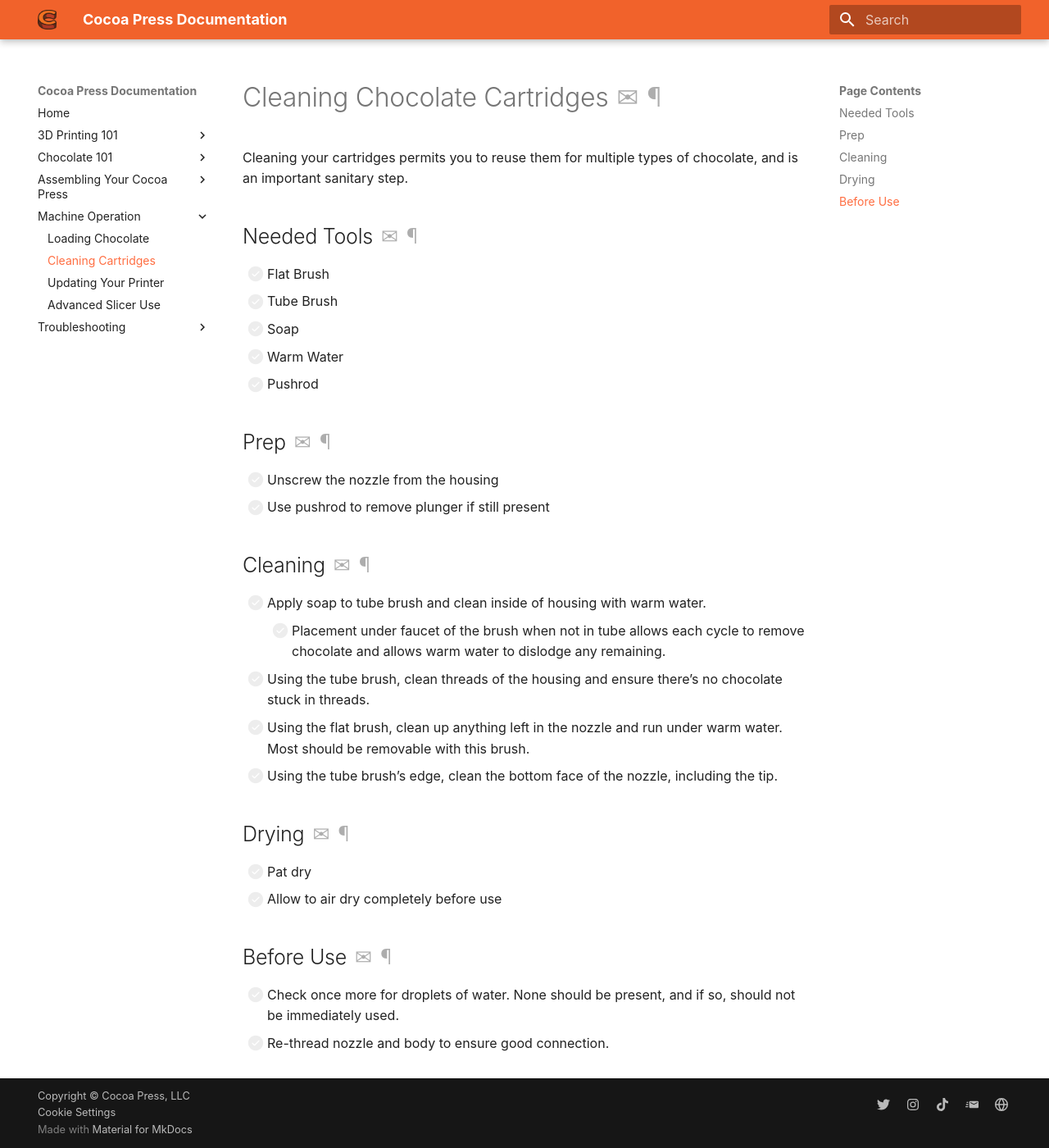
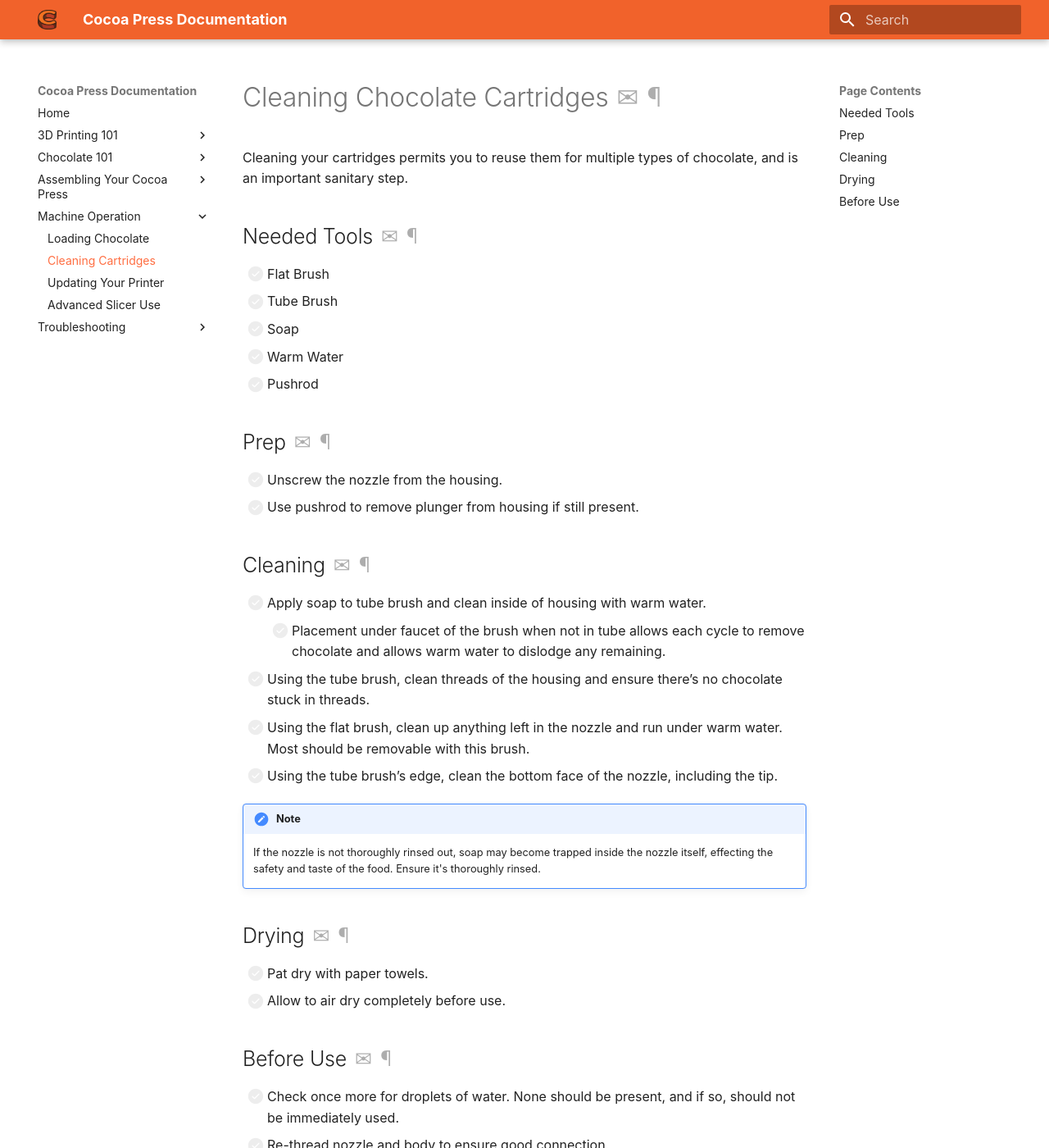
Before and after one commit to CocoaPress/docs, an MkDocs documentation site: the page built from docs/Printer/Cleaning.md, in a window 1280 px wide and 1400 px high. Shown: the whole window at 82% size. Built offline with MkDocs 1.6.1 and Material for MkDocs 9.7.7, drawn with Linux system fonts in a browser that asks for light colours; some web fonts are replaced.

Commit message:
Added basic PrusaSlicer screenshots as well as slightly better cleaning steps.

```diff
--- a/docs/Printer/Cleaning.md
+++ b/docs/Printer/Cleaning.md
@@ -6,7 +6,7 @@
 
 - [ ] Flat Brush
 - [ ] Tube Brush
-- [ ]  Soap
+- [ ] Soap
 - [ ] Warm Water
 - [ ] Pushrod
 
@@ -14,8 +14,8 @@
 
 ## Prep
 
-- [ ] Unscrew the nozzle from the housing
-- [ ] Use pushrod to remove plunger if still present
+- [ ] Unscrew the nozzle from the housing.
+- [ ] Use pushrod to remove plunger from housing if still present.
 
 ## Cleaning
 
@@ -25,10 +25,13 @@
 - [ ] Using the flat brush, clean up anything left in the nozzle and run under warm water.  Most should be removable with this brush.
 - [ ] Using the tube brush’s edge, clean the bottom face of the nozzle, including the tip.
 
+!!! note
+    If the nozzle is not thoroughly rinsed out, soap may become trapped inside the nozzle itself, effecting the safety and taste of the food.  Ensure it's thoroughly rinsed.
+
 ## Drying
 
-- [ ] Pat dry
-- [ ] Allow to air dry completely before use
+- [ ] Pat dry with paper towels.
+- [ ] Allow to air dry completely before use.
 
 ## Before Use
 
```
Also changed, not shown: docs/101/Slicer.md (+1 -1 lines), docs/Printer/Loading.md (+1 -0 lines), docs/Printer/SlicerSetup.md (added, +29 -0 lines), docs/img/printer/slicer/download_from_url.png (added), docs/img/printer/slicer/fff_cocoapress.png (added), docs/img/printer/slicer/fff_filaments.png (added), docs/img/printer/slicer/slicer_assoc.png (added), docs/img/printer/slicer/slicer_autoupdate.png (added), docs/img/printer/slicer/slicer_expertmode.png (added), docs/img/printer/slicer/slicer_exportpath.png (added), docs/img/printer/slicer/slicer_othervendors.png (added), docs/img/printer/slicer/slicer_prusafff.png (added).
